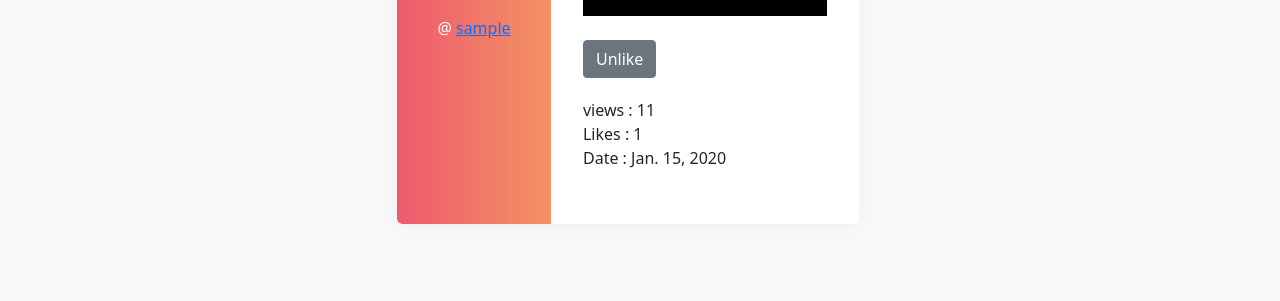
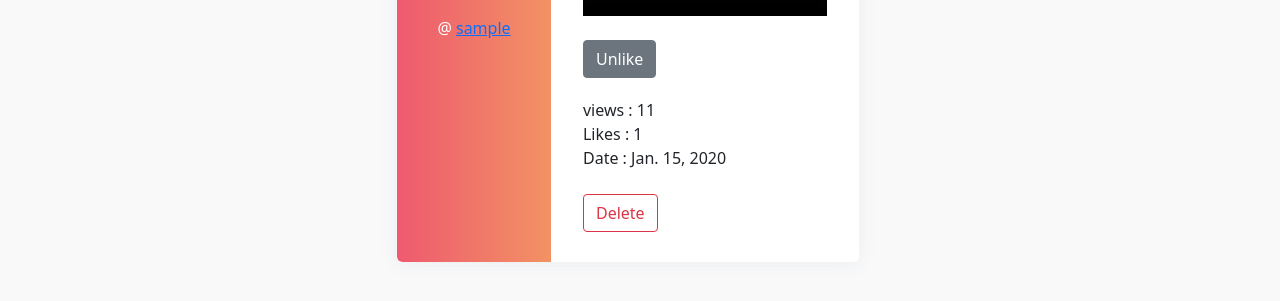
Before and after one commit to khademmilad/django_videos, a Django app: page /detail/1 in a window 1280 px wide. Shown: the part 401-702 px from the top of the page. Run offline with Django 3.2, Linux system fonts and the light colour scheme; a user stored in the database is signed in; tables that the repository leaves empty hold one stand-in row (values such as "Sample post"); grey boxes marked "Sample" are stand-in pictures; some libraries are stand-ins or nearby versions; grey boxes are pictures that could not be loaded.

Commit message:
delete viddeo part

```diff
--- a/templates/video/detail_video.html
+++ b/templates/video/detail_video.html
@@ -50,6 +50,12 @@
                                             <li>Likes : {{ count_likes }} </li>
                                             <li>Date : {{ video.pup_date }} </li><br>
 
+                                          {% if is_self %}
+                                            <form action="{% url 'video:delete_video' my_id=video.id %}" method="POST">
+                                                {% csrf_token %}
+                                                <input class="btn btn-outline-danger" type="submit" value="Delete">
+                                            </form>
+                                          {% endif %}
 
                                         </ul>
                                     </div>
--- a/video/urls.py
+++ b/video/urls.py
@@ -7,6 +7,7 @@ from video.views import (
     sub_add,
     upload_video,
     my_videos,
+    delete_video
 )
 
 
@@ -19,5 +20,6 @@ urlpatterns = [
     path('subscribe/<int:my_id>', sub_add, name="subscribe"),
     path('upload-video/', upload_video, name='uplaod_video'),
     path('my-videos/', my_videos, name='my_videos'),
+    path('delete/<int:my_id>', delete_video, name="delete_video"),
 
 ]
--- a/video/views.py
+++ b/video/views.py
@@ -2,6 +2,7 @@ from account.models import Account
 from django.shortcuts import get_object_or_404, redirect, render
 from video.models import Video, Subscriber
 from django.http import HttpResponse, HttpResponseRedirect
+from django.urls import reverse
 
 
 def new_release_video(request):
@@ -29,10 +30,21 @@ def detail_video_view(request, my_id):
     video.video_views = video.video_views + 1
     video.save()
 
+    account = video.user
+
+    is_self = True
+    user = request.user
+
+    if user.is_authenticated and user != account:
+        is_self = False
+    elif not user.is_authenticated:
+        is_self = False
+
     dic = {
         'video' : video,
         'count_likes' : count_likes,
-        'is_liked' : is_liked
+        'is_liked' : is_liked,
+        'is_self' : is_self
     }
     return render(request, 'video/detail_video.html', dic)
 
@@ -93,3 +105,11 @@ def my_videos(request):
     }
 
     return render(request, 'video/my_videos.html', context)
+
+
+def delete_video(request, my_id):
+    video = get_object_or_404(Video, pk=my_id)
+    if request.method == 'POST':
+        video.delete()
+
+    return HttpResponseRedirect(reverse('video:my_videos'))
```
Also changed, not shown: 1 other file.
